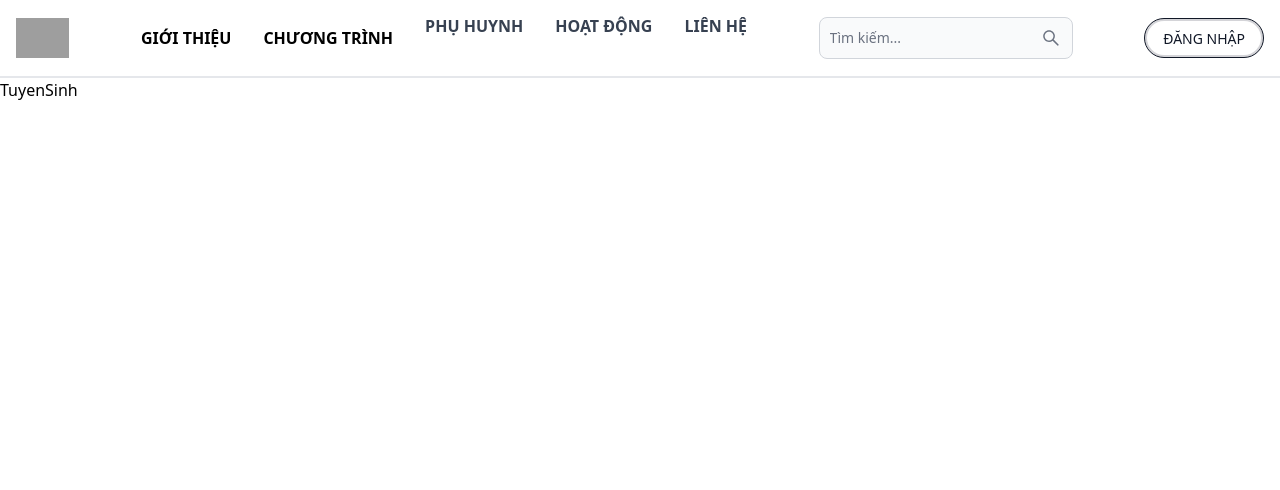
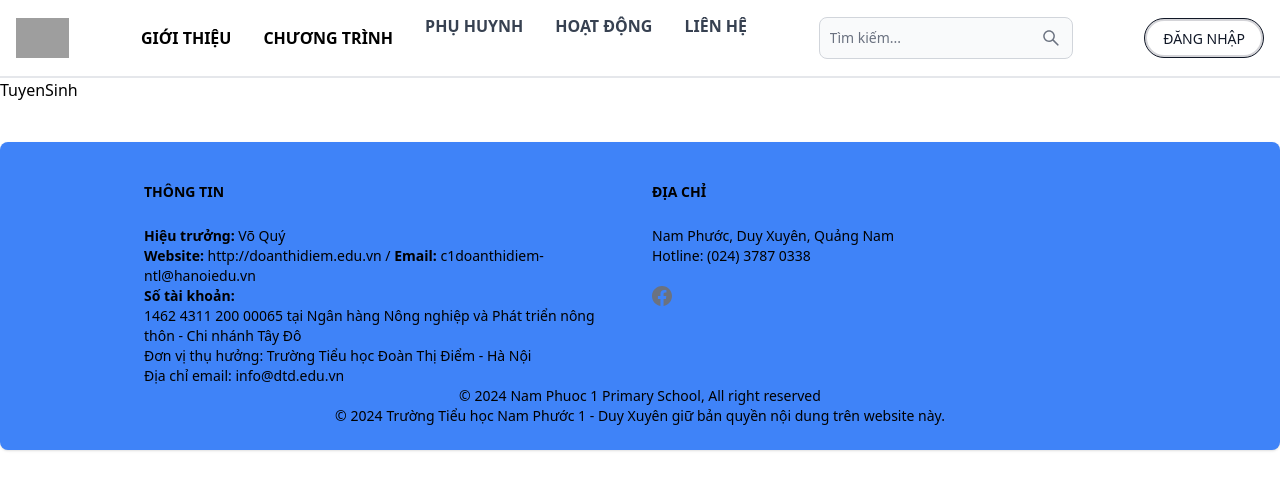
Before and after one commit to htung0403/NewTechProject, a React (Vite) app in the folder client/: page /tuyensinh in a window 1280 px wide. Shown: the top 490 px of the page. Built offline with nearby package versions, Linux system fonts and the light colour scheme; grey boxes are pictures that could not be loaded.

Commit message:
add footer

```diff
--- a/client/src/App.jsx
+++ b/client/src/App.jsx
@@ -6,6 +6,7 @@ import DangKy from './pages/DangKy'
 import Dashboard from './pages/Dashboard'
 import LienHe from './pages/LienHe'
 import Header from './components/Header'
+import Footer from './components/Footer'
 import TuyenSinh from './pages/TuyenSinh'
 import './index.css';
 import DangNhap from './pages/DangNhap'
@@ -25,6 +26,7 @@ export default function App() {
         <Route path='/lien-he' element={<LienHe/>} />
         <Route path='/tuyensinh' element={<TuyenSinh/>} />
       </Routes>
+      <Footer/>
     </BrowserRouter>
   )
 }
--- /dev/null
+++ b/client/src/components/Footer.jsx
@@ -0,0 +1,34 @@
+import { Footer } from "flowbite-react"
+import { BsFacebook } from 'react-icons/bs'
+
+export default function FooterCom() {
+  return (
+    <Footer container className="bg-blue-500 mt-10">
+        <div className="w-full w-max-7xl mx-auto">
+            <div className="grid grid-cols-2 gap-4 sm:mt-4 sm:gap-6 md:mx-[120px] mx-2 md:text-sm text-xs">
+                <div>
+                    <Footer.Title className="text-black font-bold" title="Thông tin"/>
+                    <p><strong>Hiệu trưởng:</strong> Võ Quý
+                    <br/><strong>Website:</strong> http://doanthidiem.edu.vn / <strong>Email:</strong> c1doanthidiem-ntl@hanoiedu.vn
+                    <br/><strong>Số tài khoản:</strong>
+                    <br/>1462 4311 200 00065 tại Ngân hàng Nông nghiệp và Phát triển nông thôn - Chi nhánh Tây Đô
+                    <br/>Đơn vị thụ hưởng: Trường Tiểu học Đoàn Thị Điểm - Hà Nội
+                    <br/>Địa chỉ email: info@dtd.edu.vn</p>
+                </div>
+                <div>
+                    <Footer.Title className="text-black font-bold" title="Địa chỉ"/>
+                    <p>
+                    Nam Phước, Duy Xuyên, Quảng Nam
+                    <br/>Hotline: (024) 3787 0338
+                    </p><br/>
+                    <Footer.Icon href="#" icon={BsFacebook}/>
+                </div>
+
+            </div>
+            <Footer.Copyright className="text-black" href="#" by="Nam Phuoc 1 Primary School, All right reserved" year={new Date().getFullYear()}/>
+            <Footer.Copyright className="text-black" href="#" by="Trường Tiểu học Nam Phước 1 - Duy Xuyên giữ bản quyền nội dung trên website này." year={new Date().getFullYear()}/>
+        </div>
+
+    </Footer>
+  )
+}
```
